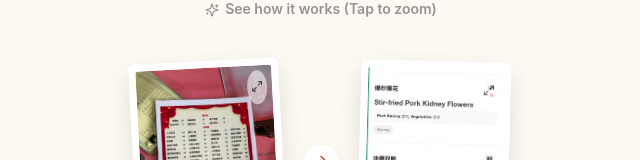
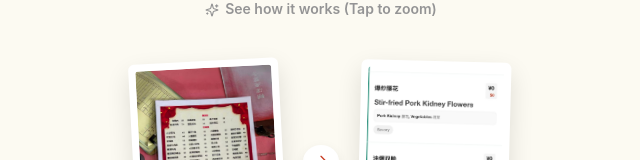
Before and after one commit to wangqinghuan/dishdecode, a Next.js app: page / in a window 1280 px wide. Shown: the part 466-626 px from the top of the page, without its empty margins (319-959 px from the left). Built offline with nearby package versions, Linux system fonts and the light colour scheme.

Commit message:
style: remove zoom icon from demo cards for a cleaner look

```diff
--- a/src/app/page.js
+++ b/src/app/page.js
@@ -176,13 +176,11 @@ export default function Home() {
                   <div key={item.id} className="demo-pair">
                     <div className="demo-card before" style={{ transform: `rotate(${item.rotation})` }} onClick={() => setZoomImage(item.menuUrl)}>
                       <img src={item.menuUrl} alt="Menu" />
-                      <div className="zoom-hint"><Maximize2 size={12} /></div>
                       <span className="badge">Menu</span>
                     </div>
                     <div className="demo-arrow"><ArrowRight size={16} color="#c83c23" /></div>
                     <div className="demo-card after" style={{ transform: `rotate(calc(${item.rotation} * -0.5))` }} onClick={() => setZoomImage(item.resultUrl)}>
                       <img src={item.resultUrl} alt="Result" />
-                      <div className="zoom-hint"><Maximize2 size={12} /></div>
                       <span className="badge">Decoded</span>
                     </div>
                   </div>
@@ -218,7 +216,6 @@ export default function Home() {
         .demo-arrow { background: #fff; width: 36px; height: 32px; border-radius: 50%; display: flex; align-items: center; justify-content: center; box-shadow: 0 4px 12px rgba(0,0,0,0.08); }
         .demo-card { width: 150px; height: 200px; background: white; padding: 7px; border-radius: 6px; box-shadow: 0 10px 25px rgba(0,0,0,0.12); position: relative; cursor: pointer; }
         .demo-card img { width: 100%; height: 100%; object-fit: cover; border-radius: 3px; }
-        .zoom-hint { position: absolute; top: 12px; right: 12px; background: rgba(255,255,255,0.9); padding: 4px; border-radius: 50%; opacity: 0.6; }
         .demo-card .badge { position: absolute; bottom: -12px; left: 50%; transform: translateX(-50%); background: #1a1a1b; color: white; font-size: 10px; font-weight: 800; padding: 4px 12px; border-radius: 12px; text-transform: uppercase; white-space: nowrap; }
         .demo-card.after .badge { background: #c83c23; }
 
```
